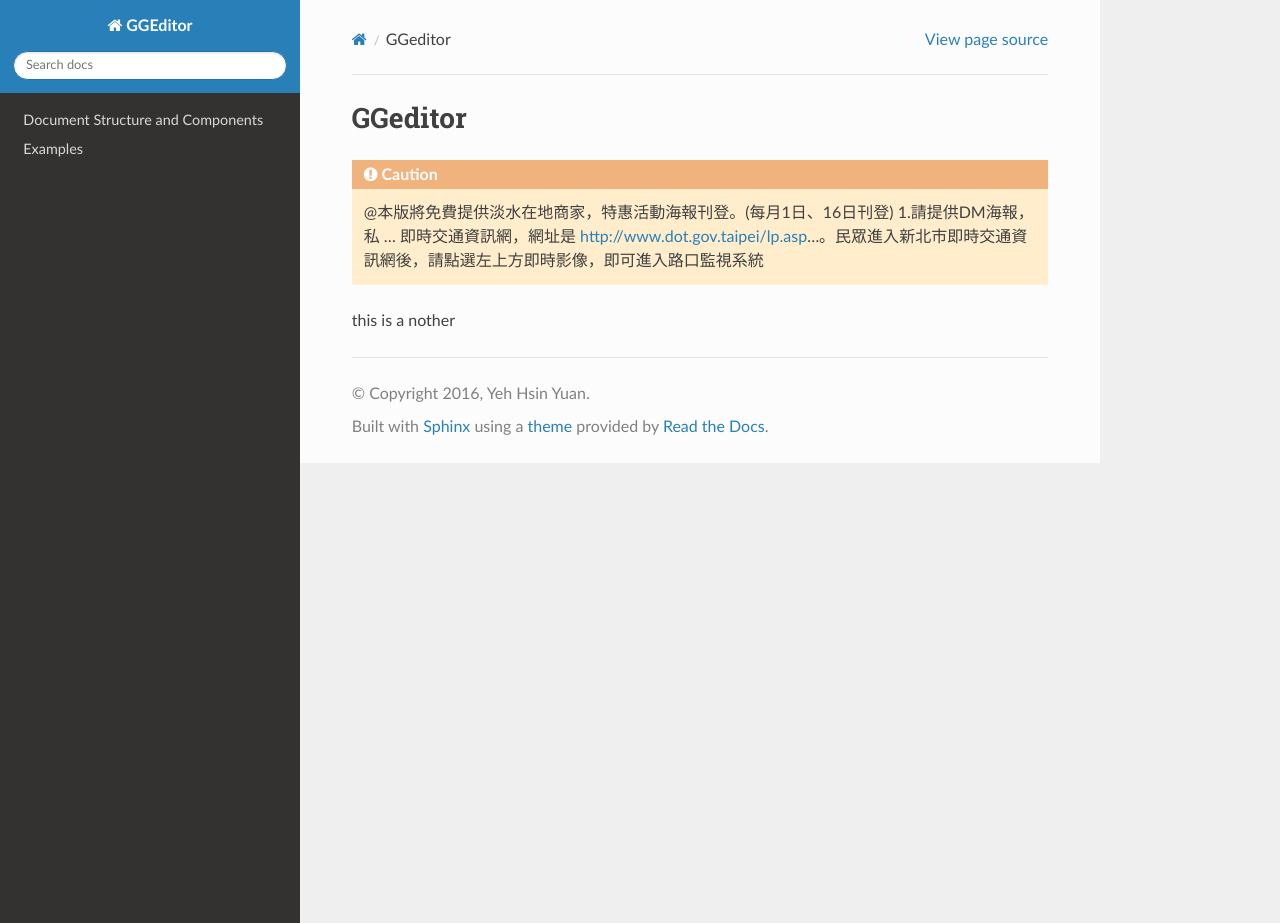
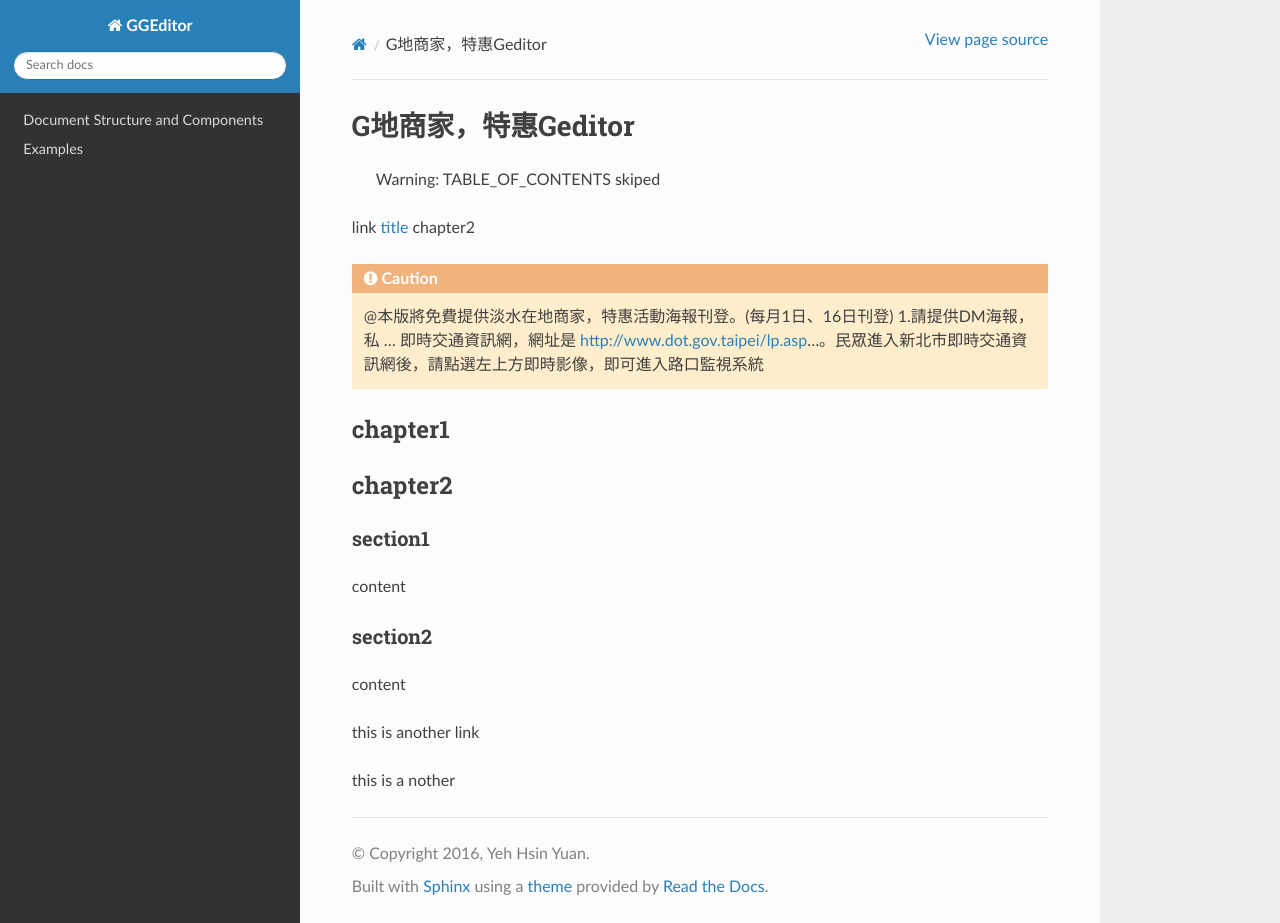
Before and after one commit to iapyeh/GGeditor, a Sphinx documentation site: the page built from docs/develop_test.rst, in a window 1280 px wide and 923 px high. Built offline with Sphinx 7.4.7 and the Read the Docs theme 2.0.0, drawn with Linux system fonts in a browser that asks for light colours.

Commit message:
Update develop_test.rst

```diff
--- a/docs/develop_test.rst
+++ b/docs/develop_test.rst
@@ -1,10 +1,35 @@
+G地商家，特惠Geditor
+##########################
 
-GGeditor
-########
+
+        Warning: TABLE_OF_CONTENTS skiped
+
+link  `title <label>`_ chapter2
 
 
 .. caution::
 
     @本版將免費提供淡水在地商家，特惠活動海報刊登。(每月1日、16日刊登) 1.請提供DM海報，私 ... 即時交通資訊網，網址是 http://www.dot.gov.taipei/lp.asp…。民眾進入新北市即時交通資訊網後，請點選左上方即時影像，即可進入路口監視系統
 
+chapter1
+********
+
+chapter2
+********
+
+section1
+========
+
+content
+
+section2
+========
+
+content
+
+
+.. _label:
+
+this is another link
+
 this is a nother
```
